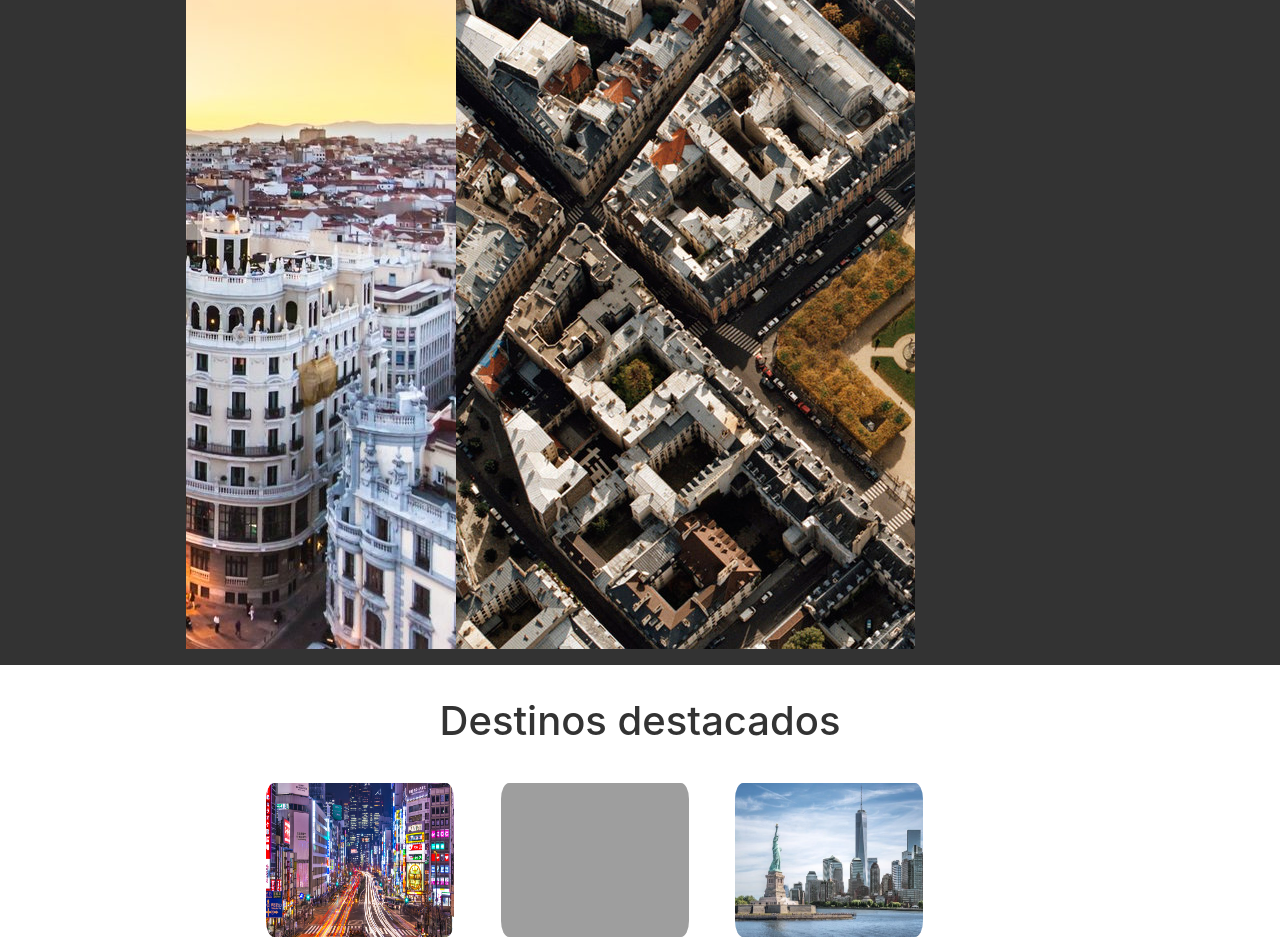
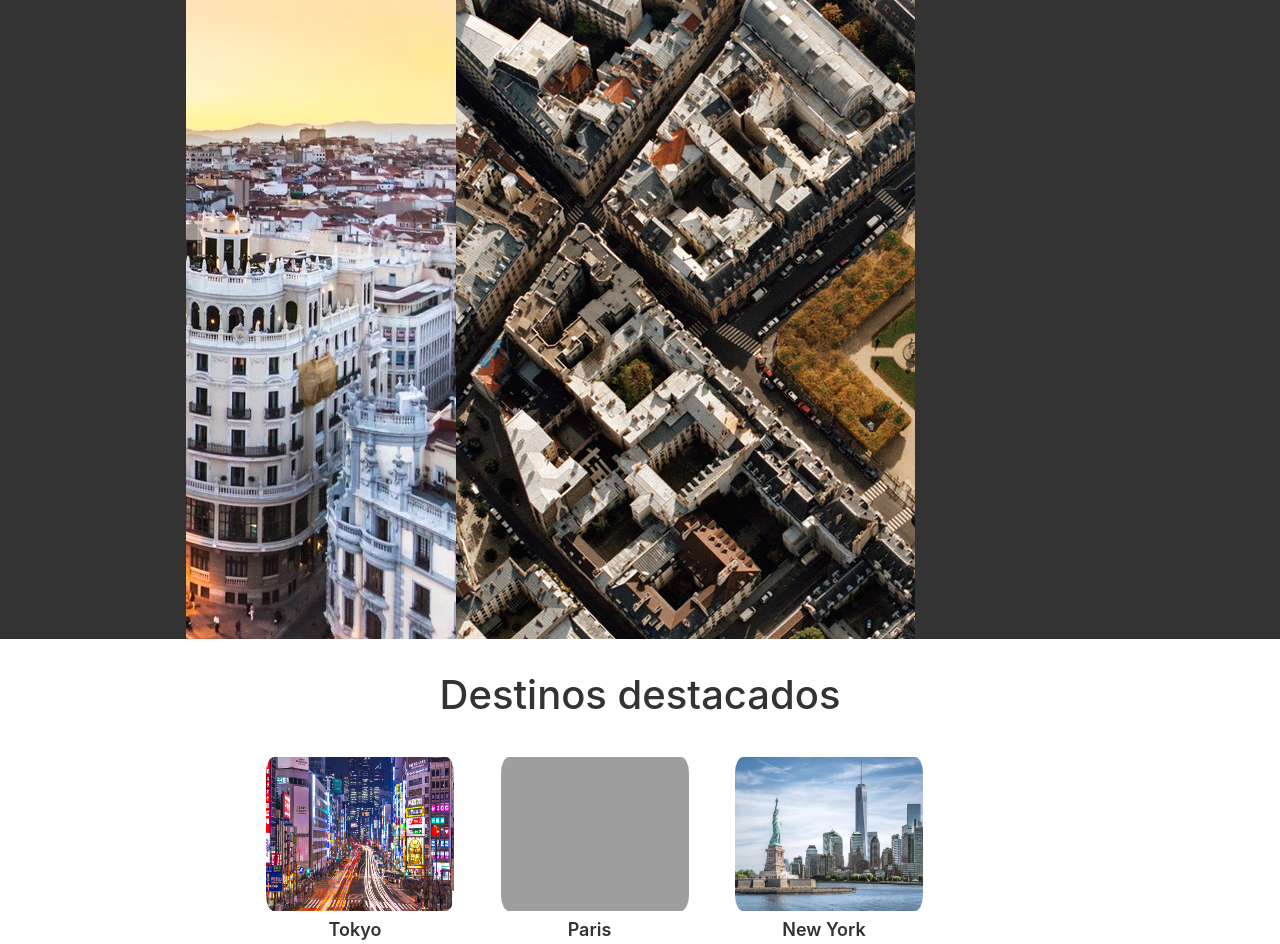
Before and after one commit to franr99/Pagina-Web-GoTravel, a PHP site: page /prueba.html in a window 1280 px wide; the page is wider, and only the part inside the window is pictured. Shown: the part 767-1711 px from the top of that part. Run offline with PHP 8.4, Linux system fonts and the light colour scheme; grey boxes are pictures that could not be loaded.

Commit message:
Update slider.css

```diff
--- a/HTML 5 - CSS3/css/slider.css
+++ b/HTML 5 - CSS3/css/slider.css
@@ -1,7 +1,7 @@
 
 .slider-auto{
     width: 60% !important;
-    height: 100% !important;
+    height: 40em;
     overflow: hidden;
     margin: auto;
     margin-left: 10%;
@@ -23,6 +23,7 @@
 }
 
 .slider img {
+
     width: 60% !important;
     height: 45% !important;
 }
```
